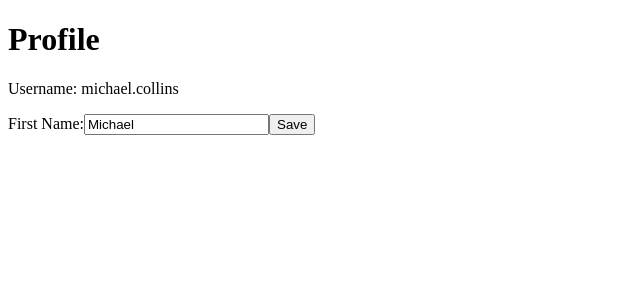
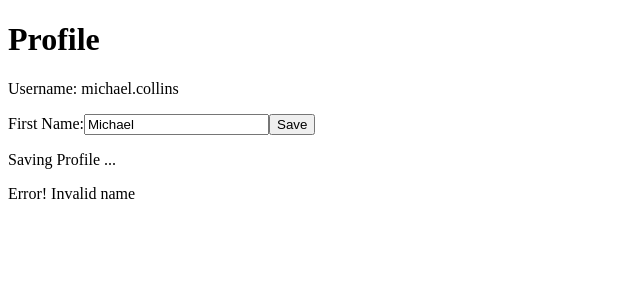
Before and after one commit to ujwalbaidar/user-profile, an Angular app: page /profile-settings in a window 1280 px wide. Both pictures are taken after a click on the button "Save". Shown: the top 300 px of the page, without its empty margins (0-640 px from the left). Built offline with nearby package versions, Linux system fonts and the light colour scheme.

Commit message:
added update user first name and display error message, save message

```diff
--- a/src/app/profile-service/profile.service.ts
+++ b/src/app/profile-service/profile.service.ts
@@ -34,7 +34,10 @@ export class ProfileService {
     return new Promise((resolve, reject)=>{
       setTimeout(()=> {
         if(Math.round(Math.random())){
-          resolve(this.user);
+          if(this.user){
+            this.user.firstName = JSON.parse(JSON.stringify(firstName));
+            resolve(this.user);
+          }
         }else{
           reject({ error: 'Invalid name' });
         }
--- a/src/app/profile-settings/profile-settings.component.html
+++ b/src/app/profile-settings/profile-settings.component.html
@@ -3,14 +3,16 @@
     <div>
         <p>Username: <span *ngIf="user">{{user.username}}</span></p>
     </div>
+    <!-- form div starts -->
     <div>
         <label>First Name:</label>
         <input type="text" id="firstName" [(ngModel)]="user.firstName" name="firstName" *ngIf="user"/>
         <!-- if user data is not fetched display disabled text field -->
         <input type="text" id="firstName" name="firstName" [disabled]="!user" [hidden]="user" />
-        <input type="button" value="Save"/>
+        <input type="button" value="Save"  (click)="saveProfile(); displayError=false;"/>
     </div>
+    <!-- form div ends -->
     <p *ngIf="displayLoad">Loading Profile ...</p>
     <p *ngIf="displaySave">Saving Profile ...</p>
-    <p *ngIf="displayError">Error!</p>
+    <p *ngIf="displayError">Error! {{errorMessage}}</p>
 </div>
--- a/src/app/profile-settings/profile-settings.component.ts
+++ b/src/app/profile-settings/profile-settings.component.ts
@@ -9,10 +9,10 @@ export class ProfileSettingsComponent implements OnInit {
   public title = 'Profile';
   public user: IProfile|undefined;
 
-  public displayLoad = false;
-  public displaySave = false;
-  public displayError = false;
-
+  public displayLoad: Boolean = false;
+  public displaySave: Boolean = false;
+  public displayError: Boolean = false;
+  public errorMessage: String = "";
   constructor(private profile: ProfileService) { }
   /**
    * call getUserProfile on initialization
@@ -38,6 +38,28 @@ export class ProfileSettingsComponent implements OnInit {
       })
 
   }
-  saveProfile(){}
+  /**
+   * when save button is clicked, it displays save message
+   * if save is successful remove save message and any error message that occured while saving
+   * then update user data
+   * if save is not success display error message and error occurance
+   * again try to update save new data**/
+  saveProfile(){
+    this.displaySave = true;
+    if(this.user){
+      this.profile.setName(this.user.firstName)
+      .then(saveRes=>{
+        this.displaySave = false;
+        this.displayError = false;
+        this.user  = JSON.parse(JSON.stringify(saveRes));
+      })
+      .catch(saveErr=>{
+        this.displayError = true;
+        this.errorMessage = saveErr.error;
+        this.saveProfile();
+      })
+    }
+
+  }
 
 }
```
